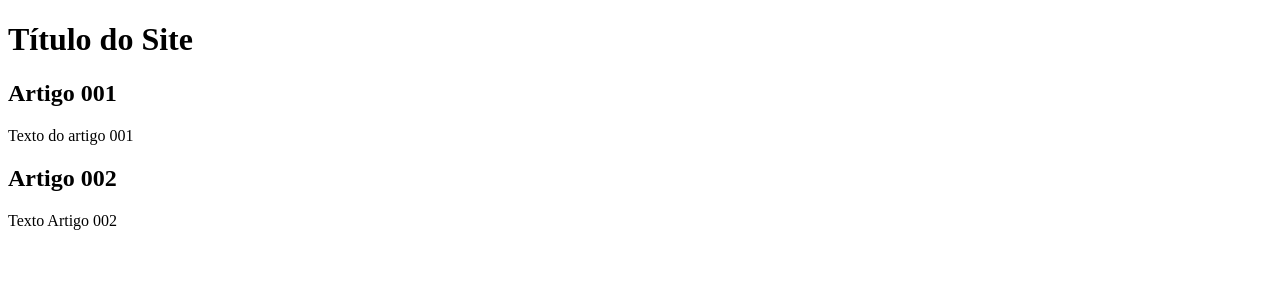
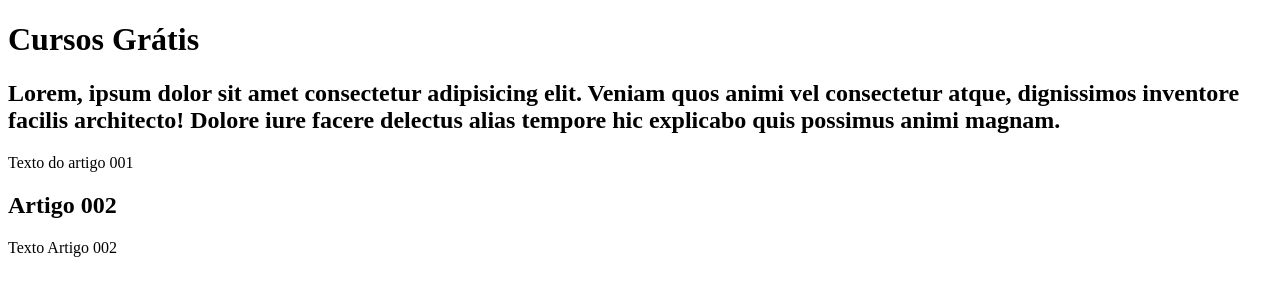
Before and after one commit to ThamirisAdriano/projeto-site, a plain HTML site: page index.html in a window 1280 px wide. Drawn offline with Linux system fonts and the light colour scheme.

Commit message:
comecei a escrever conteúdo

```diff
--- a/index.html
+++ b/index.html
@@ -8,10 +8,10 @@
 <body>
      <main>
          <header>
-             <h1>Título do Site</h1>
+             <h1>Cursos Grátis</h1>
          </header>
          <article>
-             <h2>Artigo 001</h2>
+             <h2>Lorem, ipsum dolor sit amet consectetur adipisicing elit. Veniam quos animi vel consectetur atque, dignissimos inventore facilis architecto! Dolore iure facere delectus alias tempore hic explicabo quis possimus animi magnam.</h2>
              <p>Texto do artigo 001</p>
          </article>
          <article>
```
